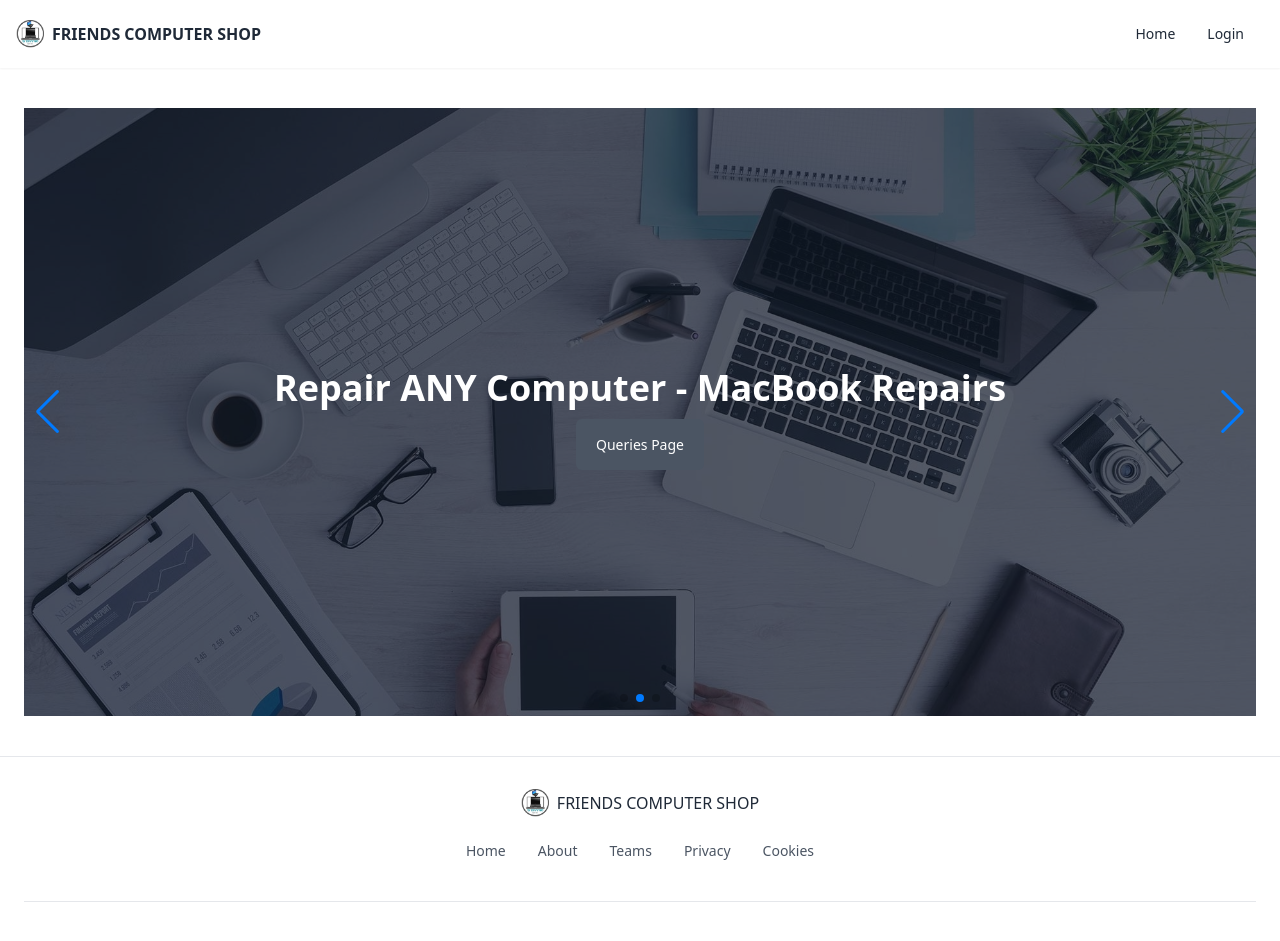
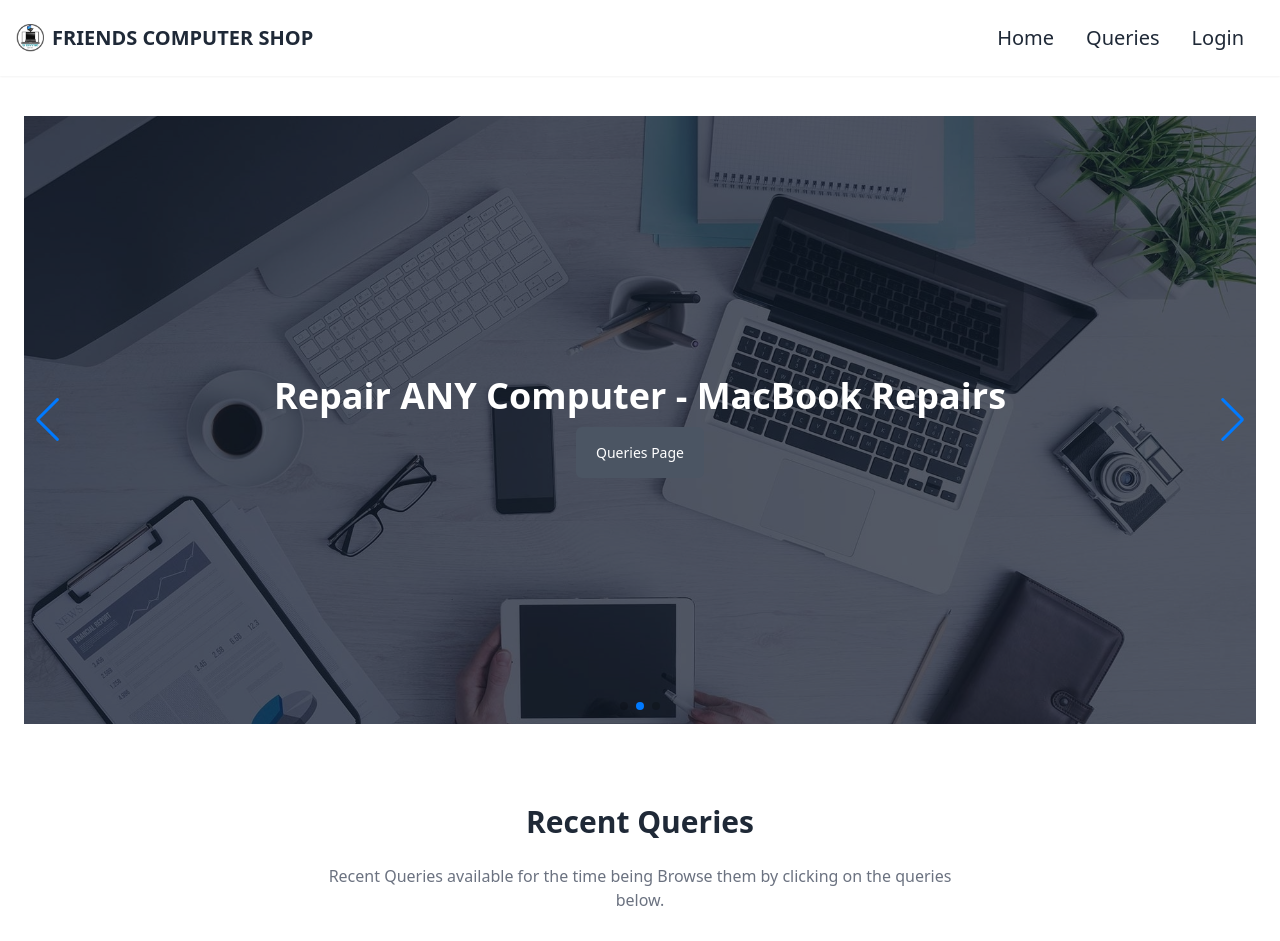
Before and after one commit to Subahan-1D/friends-computer--shop-client, a React (Vite) app: page / in a window 1280 px wide. Shown: the top 941 px of the page. Built offline with nearby package versions, Linux system fonts and the light colour scheme; no server answers.

Commit message:
Recent Queries

```diff
--- a/src/components/Navbar.jsx
+++ b/src/components/Navbar.jsx
@@ -7,15 +7,19 @@ const Navbar = () => {
   return (
     <div className="navbar bg-base-100 shadow-sm container px-4 mx-auto">
       <div className="flex-1">
-        <div className="flex gap-2 items-center">
+        <Link to='/' className="flex gap-2 items-center">
           <img className="w-auto h-7" src={logo} alt="" />
-          <span className="font-bold">FRIENDS COMPUTER SHOP</span>
-        </div>
+          <span className="font-bold text-xl">FRIENDS COMPUTER SHOP</span>
+        </Link>
       </div>
       <div className="flex-none">
-        <ul className="menu menu-horizontal px-1">
+        <ul className="menu menu-horizontal px-1 text-xl">
           <li>
             <Link to="/">Home</Link>
+          </li>
+
+          <li>
+            <Link to="/queries">Queries</Link>
           </li>
 
           {/* conditional rendering */}
@@ -46,7 +50,7 @@ const Navbar = () => {
               className="menu menu-sm dropdown-content mt-3 z-[1] p-2 shadow bg-base-100 rounded-box w-52"
             >
               <li>
-                <Link to="/my-queries">My Queries </Link>
+                <Link to="/my-queries">My Queries</Link>
               </li>
               <li>
                 <Link to="/my-recommendations">My recommendations</Link>
--- /dev/null
+++ b/src/components/RecentQueries.jsx
@@ -0,0 +1,18 @@
+
+
+const RecentQueries = () => {
+  return (
+    <div className="container px-6 py-10 mx-auto">
+      <h1 className="text-2xl font-semibold text-center text-gray-800 capitalize lg:text-3xl ">
+        Recent Queries
+      </h1>
+
+      <p className="max-w-2xl mx-auto my-6 text-center text-gray-500 ">
+        Recent Queries available for the time being Browse them by clicking on the
+        queries below.
+      </p>
+    </div>
+  );
+};
+
+export default RecentQueries;
--- a/src/components/Slide.jsx
+++ b/src/components/Slide.jsx
@@ -15,7 +15,7 @@ const Slide = ({ image, text }) => {
           </h1>
           <br />
           <Link
-            to="/my-queries"
+            to="/my-queries-page"
             className="w-full px-5 py-4 mt-4 text-sm font-medium text-white capitalize transition-colors duration-300 transform bg-gray-600 rounded-md lg:w-auto hover:bg-gray-500 focus:outline-none focus:bg-gray-500"
           >
             Queries Page
--- a/src/pages/Home.jsx
+++ b/src/pages/Home.jsx
@@ -1,9 +1,11 @@
 
 import Carousel from "../components/Carousel";
+import RecentQueries from "../components/RecentQueries";
 const Home = () => {
     return (
         <div>
            <Carousel></Carousel>
+           <RecentQueries></RecentQueries>
         </div>
     );
 };
```
